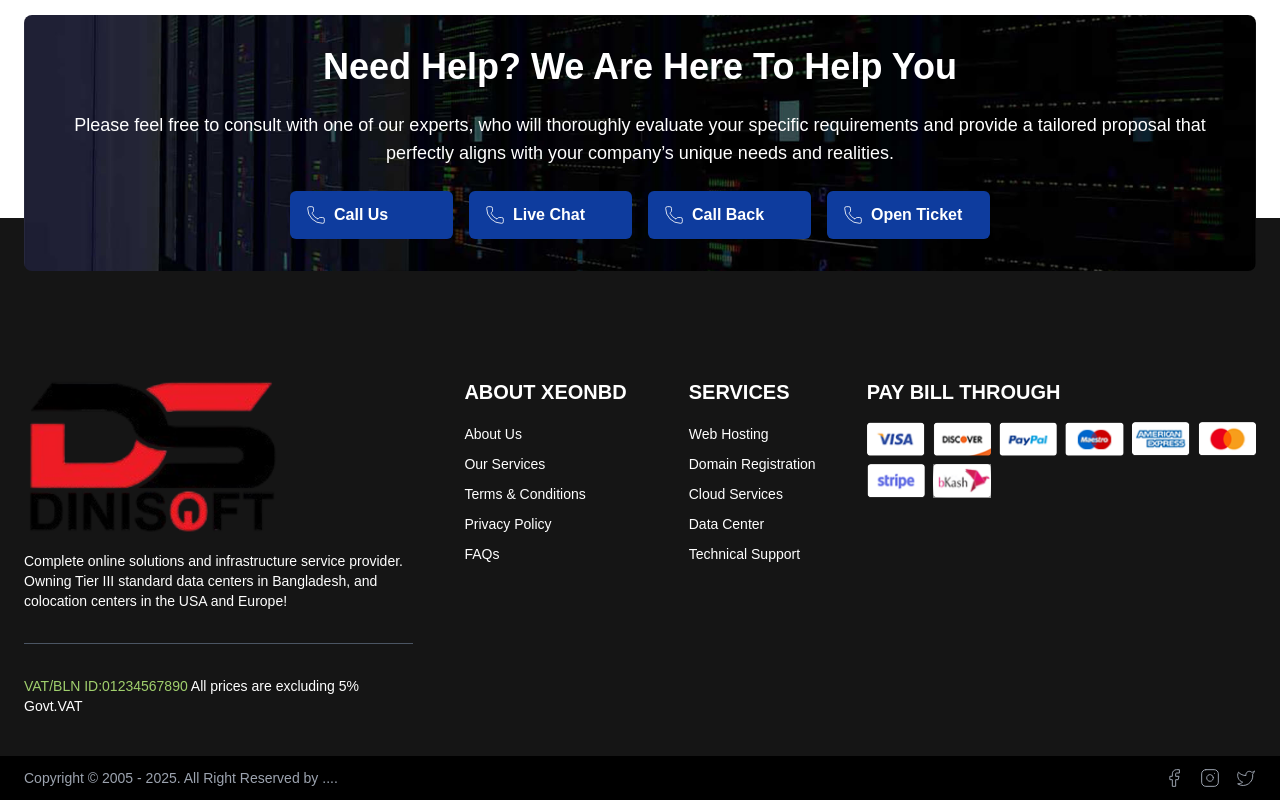
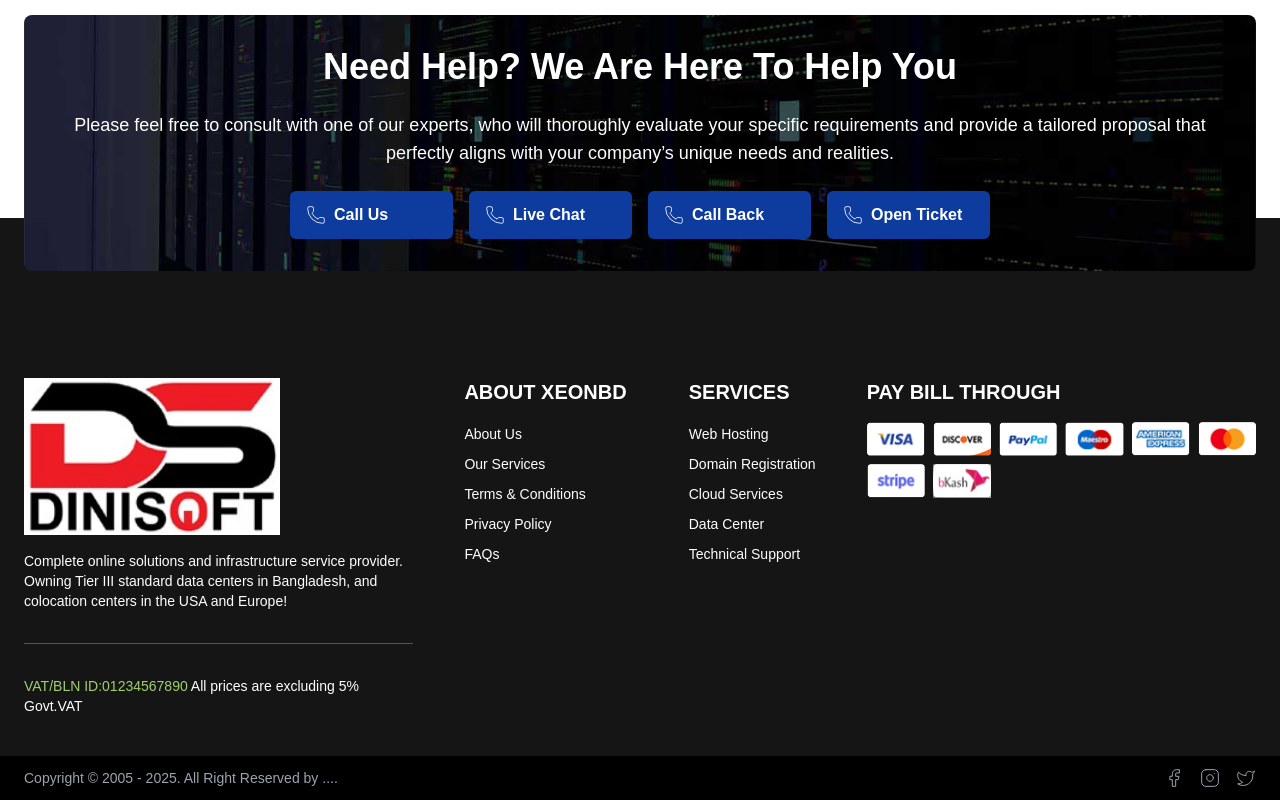
Before and after one commit to Adityo-dev/alpha.net.bd, a Next.js app: page / in a window 1280 px wide. Shown: the part 6870-7670 px from the top of the page. Built offline with nearby package versions, Linux system fonts and the light colour scheme.

Commit message:
change image, some color, link, & other

```diff
--- a/src/components/shared/footer/Footer.js
+++ b/src/components/shared/footer/Footer.js
@@ -25,6 +25,7 @@ const footerData = [
       { name: "Technical Support", url: "#" },
     ],
   },
+
 ];
 
 const payBill = {
@@ -54,7 +55,7 @@ function Footer() {
         <div className="space-y-8 col-span-1 sm:col-span-2 xl:col-span-1">
           <div>
             <Image
-              src="/footer-logo.png"
+              src="/logo.jpg"
               width={600}
               height={600}
               alt="Brand logo"
```
